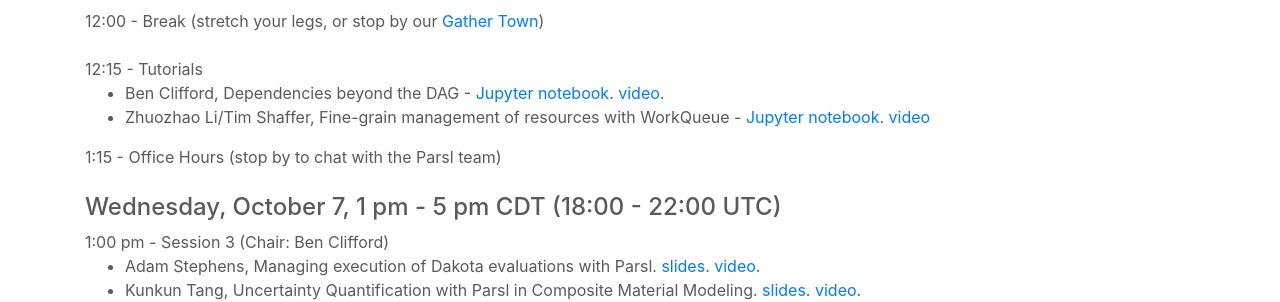
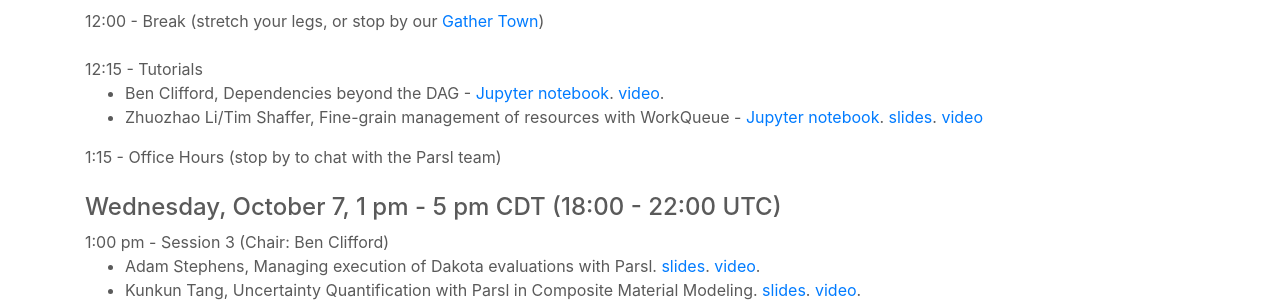
Before and after one commit to Parsl/parsl.github.io, a Jekyll site: the page built from parslfest2020.html, in a window 1280 px wide and 900 px high, scrolled down 1387 px. Shown: the part 153-455 px from the top of the window. Built offline with Jekyll 4.4.1, drawn with Linux system fonts in a browser that asks for light colours.

Commit message:
Add Tim's slides, fix broken link

```diff
--- a/parslfest2020.html
+++ b/parslfest2020.html
@@ -42,7 +42,7 @@
         <li>Akila Ravihansa Perera, Enabling Economical Genome Analyses through Optimization and Scalable Workflows. <a href='parslfest2020-files/perera-genome.pdf'>slides</a>. <a href="https://www.youtube.com/watch?v=61-ABqPI9yg">video</a>.</li>
 	<li>Amanda Wijewickarama/Rajini Wijayawardana, SciFlow project using Parsl to execute Scientific Workflows on HPC resources. <a href='parslfest2020-files/wijewickarama-sciflow.pdf'>slides</a>. <a href="https://www.youtube.com/watch?v=pJ4TlmJrx70">video</a>.</li>
 	<li>Dan Laney, ExaWorks: ECP Workflows Project. <a href='parslfest2020-files/laney-exaworks.pdf'>slides</a>. <a href="https://youtu.be/HcczFAbTD5c">video</a>.</li>
-	<li>Doug Thain, WorkQueue + Parsl. <a href='parslfest2020-files/thain-workqueue'>slides</a>. <a href="https://youtu.be/60P5ckUm8FE">video</a>.</li>
+	<li>Doug Thain, WorkQueue + Parsl. <a href='parslfest2020-files/thain-workqueue.pdf'>slides</a>. <a href="https://youtu.be/60P5ckUm8FE">video</a>.</li>
 	<li>Ioan Petri, Orchestrating knowledge in industrial edge environments. <a href='parslfest2020-files/thain-workqueue'>slides</a>. <a href="https://youtu.be/NNmLdHXq6gg">video</a>.</li>
       </ul>
 
@@ -67,7 +67,8 @@
       12:15 - Tutorials
 	<ul>
         <li>Ben Clifford, Dependencies beyond the DAG - <a href="https://mybinder.org/v2/gh/Parsl/parsl-tutorial/master?filepath=ParslFest2020/parslfest-2020-advanced-dependencies.ipynb">Jupyter notebook</a>. <a href="https://youtu.be/V1HMQ2kGaMg">video</a>.</li>
-	<li>Zhuozhao Li/Tim Shaffer, Fine-grain management of resources with WorkQueue - <a href="https://mybinder.org/v2/gh/Parsl/parsl-tutorial/master?filepath=ParslFest2020/parslfest-2020-wqex-autolabeling.ipynb">Jupyter notebook</a>. <a href="https://youtu.be/8TjasPT9GHY">video</a></li>
+	<li>Zhuozhao Li/Tim Shaffer, Fine-grain management of resources
+		with WorkQueue - <a href="https://mybinder.org/v2/gh/Parsl/parsl-tutorial/master?filepath=ParslFest2020/parslfest-2020-wqex-autolabeling.ipynb">Jupyter notebook</a>. <a href='parslfest2020-files/schaffer-workqueue.pdf'>slides</a>. <a href="https://youtu.be/8TjasPT9GHY">video</a></li>
  	</ul>
 
       1:15 - Office Hours (stop by to chat with the Parsl team)
```
